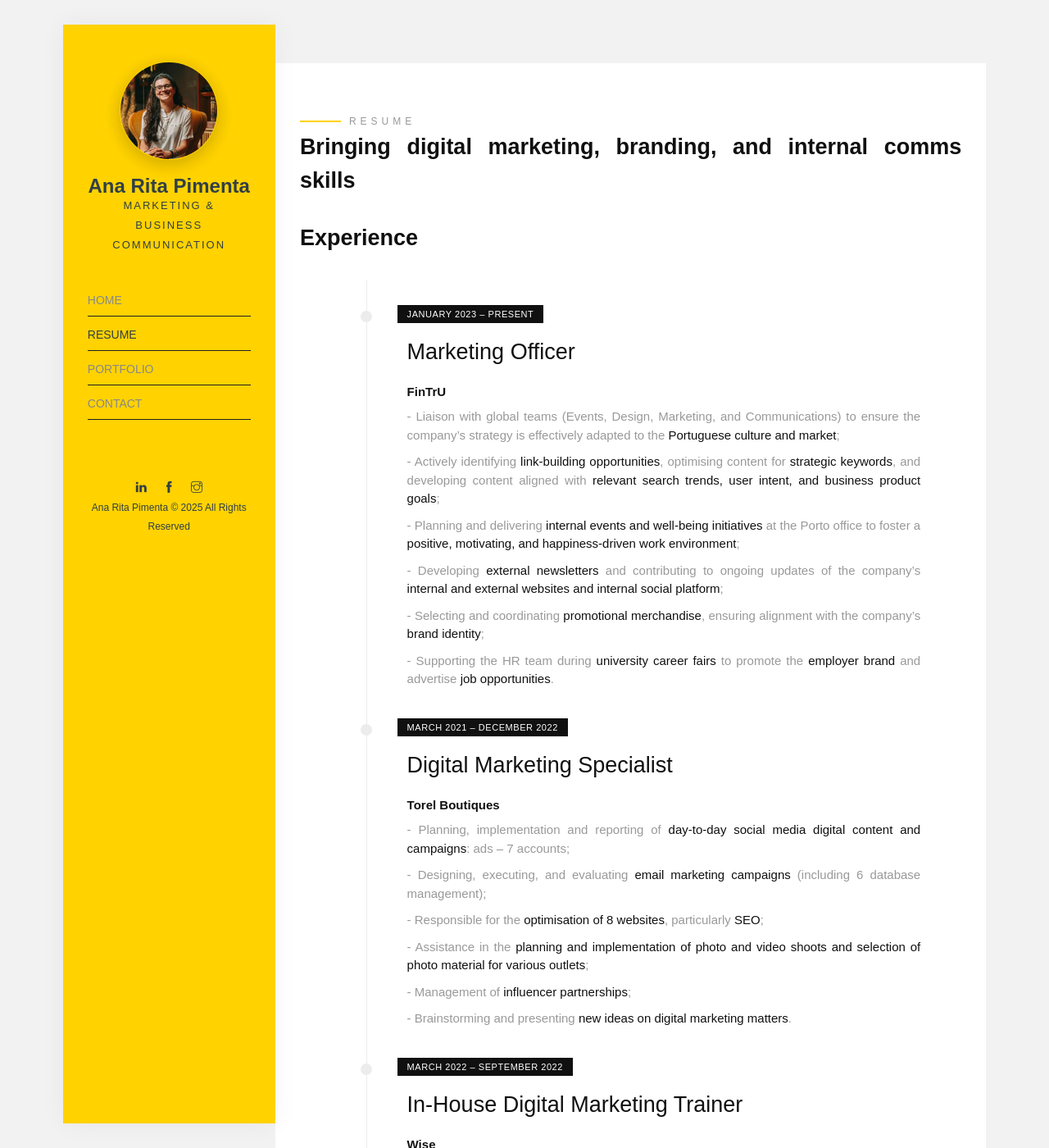
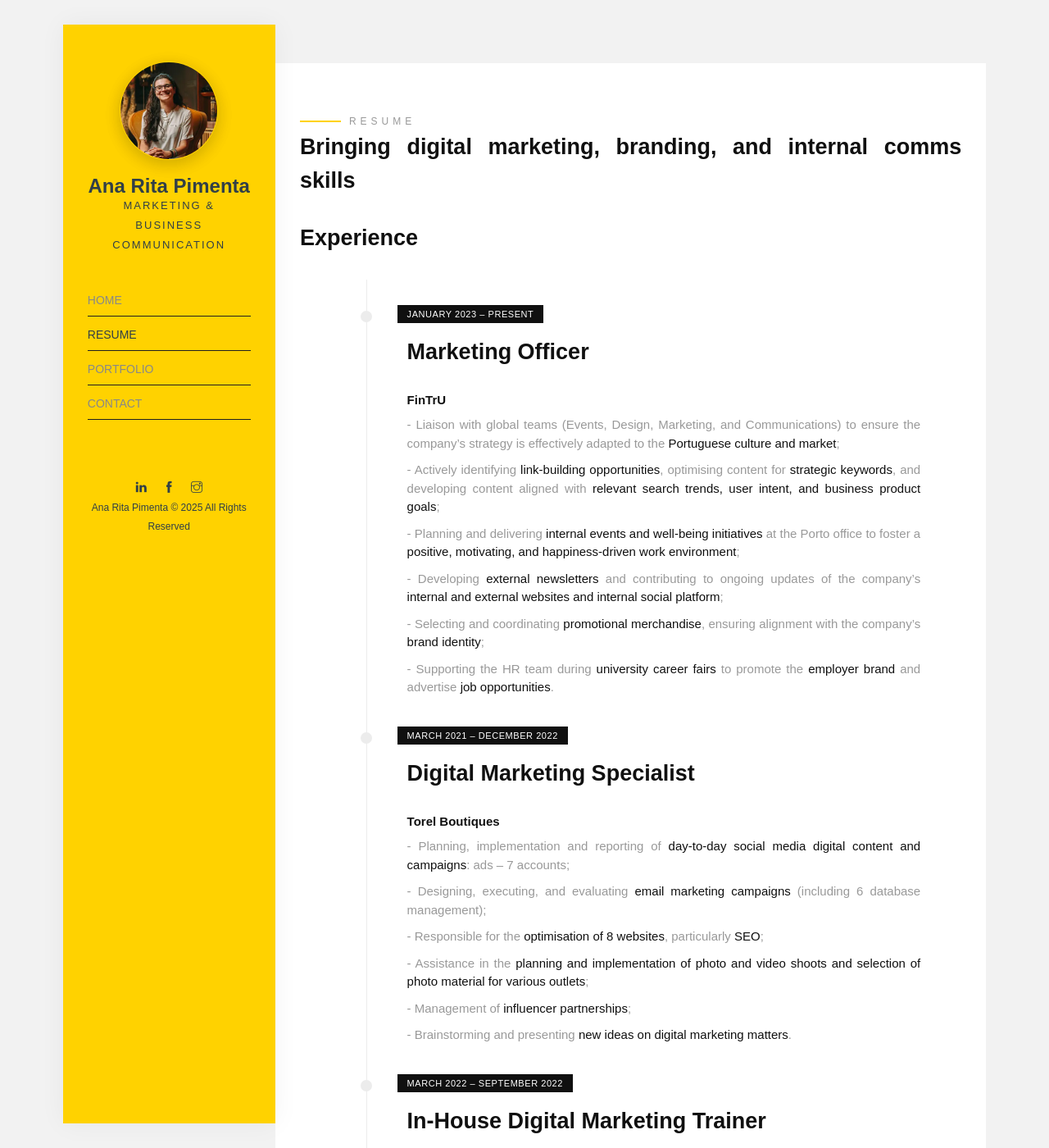
Before and after one commit to anaritapimenta/anaritapimenta.github.io, a Jekyll site: the page built from resume.html, in a window 1280 px wide and 1400 px high. Shown: the whole window at 82% size. Built offline with Jekyll 4.4.1, drawn with Linux system fonts in a browser that asks for light colours; some web fonts are replaced.

Commit message:
Update resume.html

```diff
--- a/resume.html
+++ b/resume.html
@@ -6,9 +6,12 @@
 
 <style>
   h1, h2, h3 {
-    font-size: 1.6875rem; /* ~27px com base de 16px */
-    font-weight: inherit;
-    line-height: 1.5;
+    color: #101010;
+    font-family: 'Rambla', sans-serif;
+    margin-bottom: 30px;
+    font-weight: 700;
+    font-size: 27px;
+    line-height: 1.5em;
   }
 </style>
 
@@ -17,11 +20,9 @@
     <div class="row">
       <div class="col-md-12">
         <span class="heading-meta style-1">Resume</span>
-
         <h1 class="heading animate-box">
           Bringing digital marketing, branding, and internal comms skills
         </h1>
-
         <h2 class="heading animate-box" id="experience-heading" data-animate-effect="fadeInLeft">
           Experience
         </h2>
@@ -30,8 +31,6 @@
     <div class="row">
       <div class="col-md-12 animate-box" data-animate-effect="fadeInLeft">
         <ul class="timeline" aria-label="Experience timeline">
-
-          <!-- Experience Items -->
           <li>
             <article class="timeline-content" role="listitem">
               <span class="timeline-date">January 2023 – Present</span>
@@ -45,7 +44,6 @@
               <p>- Supporting the HR team during <strong>university career fairs</strong> to promote the <strong>employer brand</strong> and advertise <strong>job opportunities</strong>.</p>
             </article>
           </li>
-
           <li>
             <article class="timeline-content" role="listitem">
               <span class="timeline-date">March 2021 – December 2022</span>
@@ -59,7 +57,6 @@
               <p>- Brainstorming and presenting <strong>new ideas on digital marketing matters</strong>.</p>
             </article>
           </li>
-
           <li>
             <article class="timeline-content" role="listitem">
               <span class="timeline-date">March 2022 – September 2022</span>
@@ -69,7 +66,6 @@
               <p>- Training sessions were delivered <strong>online</strong>.</p>
             </article>
           </li>
-
           <li>
             <article class="timeline-content" role="listitem">
               <span class="timeline-date">December 2021 – May 2022</span>
@@ -94,7 +90,6 @@
               <p>- Influencer Marketing.</p>
             </article>
           </li>
-
           <li>
             <article class="timeline-content" role="listitem">
               <span class="timeline-date">May 2020 – November 2020</span>
@@ -104,7 +99,6 @@
               <p>- Content for the web: <strong>articles for the company's blog</strong>, <strong>social media content calendar</strong>, <strong>newsletters</strong>, <strong>institutional</strong> and <strong>commercial documents/brochures</strong>.</p>
             </article>
           </li>
-
           <li>
             <article class="timeline-content" role="listitem">
               <span class="timeline-date">November 2019 – May 2020</span>
@@ -114,7 +108,6 @@
               <p>- Brand ambassador coordinator: <strong>protocol elaboration</strong>, <strong>search</strong>, <strong>contact</strong>, and <strong>relationship with key kids fashion influencers</strong>.</p>
             </article>
           </li>
-
           <li>
             <article class="timeline-content" role="listitem">
               <span class="timeline-date">January 2019 – October 2019</span>
@@ -124,7 +117,6 @@
               <p>- Copywriting and content marketing: <strong>development of institutional and commercial documents</strong>.</p>
             </article>
           </li>
-
           <li>
             <article class="timeline-content" role="listitem">
               <span class="timeline-date">July 2018 – December 2018</span>
@@ -134,7 +126,6 @@
               <p>- Support in the <strong>organisation of events</strong> of the two brands.</p>
             </article>
           </li>
-
           <li>
             <article class="timeline-content" role="listitem">
               <span class="timeline-date">January 2018 – April 2018</span>
@@ -144,7 +135,6 @@
               <p>- Organisation of events: <strong>logistic coordination of the various activities that the company provides</strong>.</p>
             </article>
           </li>
-
           <li>
             <article class="timeline-content" role="listitem">
               <span class="timeline-date">October 2016 – December 2017</span>
@@ -154,7 +144,6 @@
               <p>- I assisted in the <strong>organisation of four events</strong>, I organised a <strong>social responsibility action</strong>, and I updated the manual of <strong>reception for delivery to new employees</strong>.</p>
             </article>
           </li>
-
           <li>
             <article class="timeline-content" role="listitem">
               <span class="timeline-date">May 2015 – July 2015</span>
@@ -195,7 +184,6 @@
               <p><strong>Website</strong> as a marketing tool, <strong>Web Copywriting</strong>, <strong>blogging with WordPress</strong>, <strong>Social Media Marketing</strong>, <strong>Community Management</strong>, <strong>Facebook, LinkedIn, Instagram, and YouTube Marketing</strong>, <strong>Search Engine Marketing</strong> and <strong>Search Engine Optimisation</strong>, <strong>Google AdWords</strong> and <strong>Google Analytics</strong>, <strong>Email Marketing</strong>, <strong>Leads</strong> and <strong>Landing Pages</strong>, <strong>E‑Commerce with WordPress</strong>, and <strong>Business Intelligence</strong>.</p>
             </article>
           </li>
-
           <li>
             <article class="timeline-content" role="listitem">
               <span class="timeline-date">October 2015 – December 2017</span>
@@ -204,7 +192,6 @@
               <p><strong>Strategic planning and management of communication</strong>; <strong>management and communication of brands</strong>; <strong>identity</strong>, <strong>culture and markets</strong>, <strong>marketing research</strong>, <strong>organisational behaviour</strong>, <strong>relations with the media</strong>; <strong>e‑marketing</strong>, <strong>marketing communication techniques</strong>, <strong>innovation</strong> and <strong>product development</strong>, and <strong>management of work teams</strong>.</p>
             </article>
           </li>
-
           <li>
             <article class="timeline-content" role="listitem">
               <span class="timeline-date">September 2012 – July 2015</span>
@@ -213,7 +200,6 @@
               <p><strong>English</strong>, <strong>Spanish</strong> and (basic) <strong>German</strong>; theoretical/practical knowledge related to business: <strong>management</strong>, <strong>corporate communication</strong>, <strong>information</strong> and <strong>communication technologies</strong>, <strong>commercial law</strong> and many others.</p>
             </article>
           </li>
-
           <li>
             <article class="timeline-content" role="listitem">
               <span class="timeline-date">September 2012 – July 2015</span>
```
